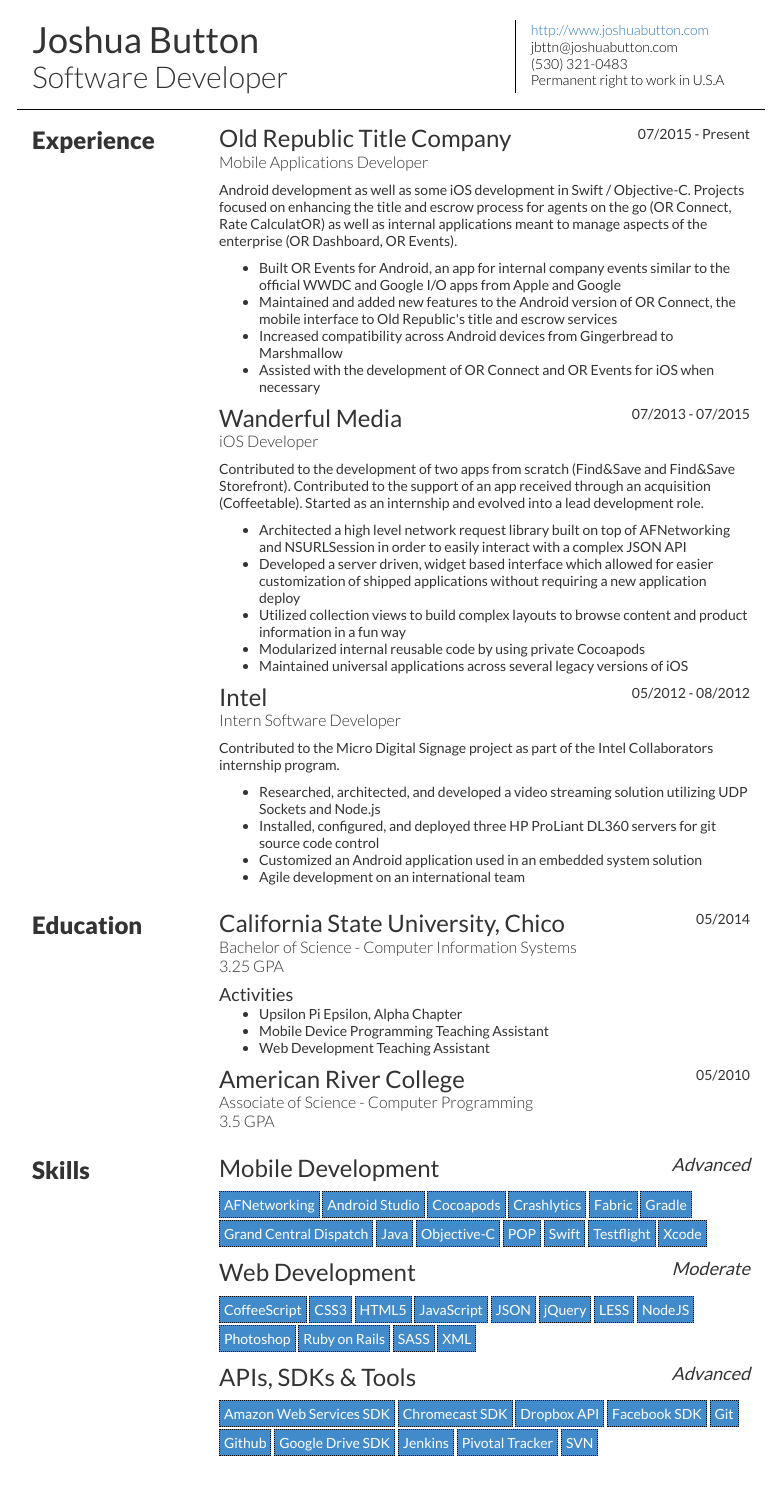
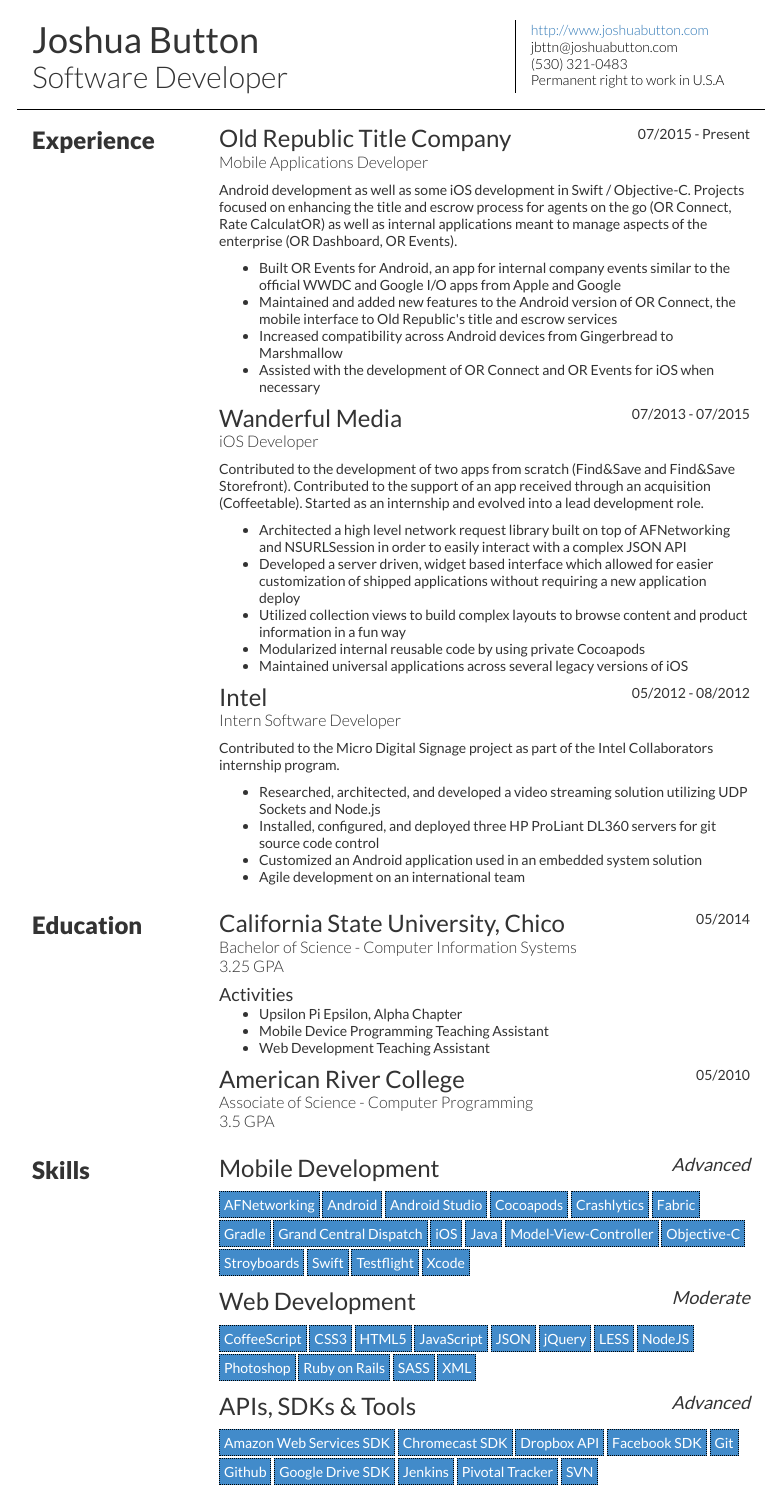
Before and after one commit to jbttn/jbttn.github.io, a Jekyll site: the page resume/index.html, which Jekyll copies as it is, in a window 1280 px wide. Shown: the whole page, without its empty margins (249-1032 px from the left). Built offline with Jekyll 4.4.1, drawn with Linux system fonts in a browser that asks for light colours; nearby versions of some CDN libraries; before the commit the page ends 1468 px from its top, so only the background shows below that.

Commit message:
[Resume] Updated skills

```diff
--- a/package.json
+++ b/package.json
@@ -1,6 +1,6 @@
 {
     "name": "joshuabutton.com",
-    "version": "2.0.4",
+    "version": "2.0.5",
     "dependencies": {
         "grunt": "~0.4.5",
         "grunt-contrib-copy": "*",
--- a/resume/index.html
+++ b/resume/index.html
@@ -269,6 +269,8 @@
 
 						<li>AFNetworking</li>
 
+						<li>Android</li>
+
 						<li>Android Studio</li>
 
 						<li>Cocoapods</li>
@@ -281,11 +283,15 @@
 
 						<li>Grand Central Dispatch</li>
 
+						<li>iOS</li>
+
 						<li>Java</li>
+
+						<li>Model-View-Controller</li>
 
 						<li>Objective-C</li>
 
-						<li>POP</li>
+						<li>Stroyboards</li>
 
 						<li>Swift</li>
 
--- a/resume/resume.json
+++ b/resume/resume.json
@@ -91,7 +91,7 @@
             "name": "Mobile Development",
             "level": "Advanced",
             "keywords": [
-                "AFNetworking", "Android Studio", "Cocoapods", "Crashlytics", "Fabric", "Gradle", "Grand Central Dispatch", "Java", "Objective-C", "POP", "Swift", "Testflight", "Xcode"
+                "AFNetworking", "Android", "Android Studio", "Cocoapods", "Crashlytics", "Fabric", "Gradle", "Grand Central Dispatch", "iOS", "Java", "Model-View-Controller", "Objective-C", "Stroyboards", "Swift", "Testflight", "Xcode"
             ]
         },
         {
```
